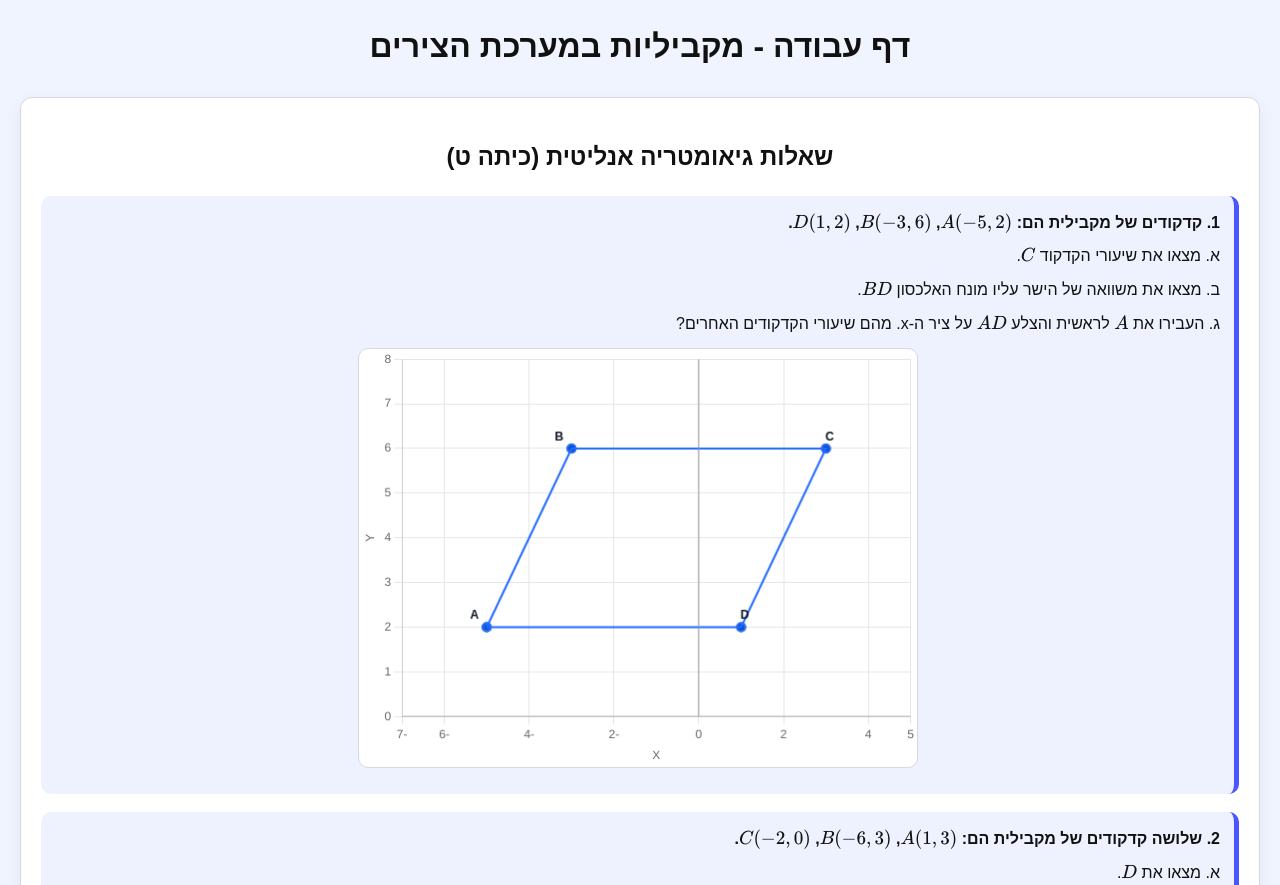
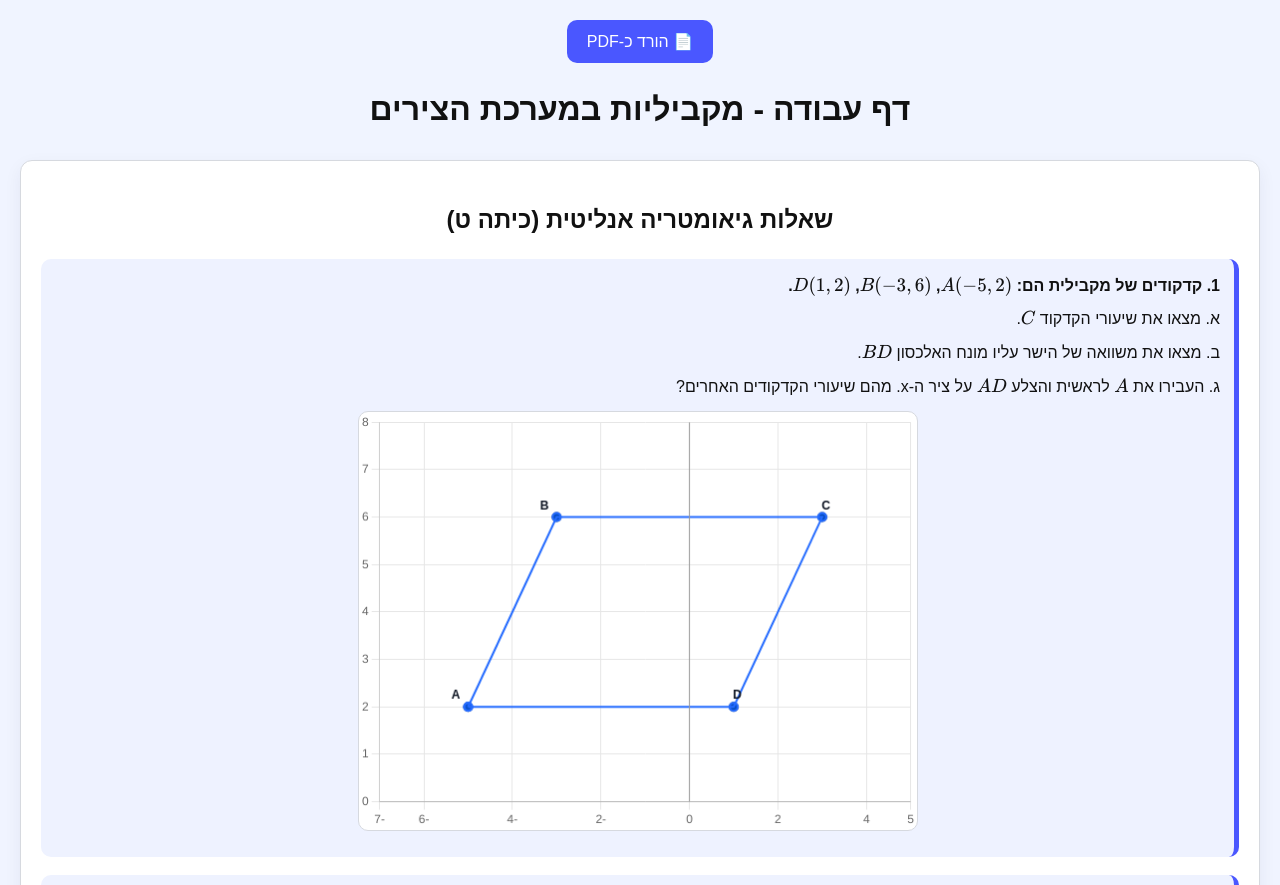
Before and after one commit to yanivmizrachiy/math-worksheets, a plain HTML site: page index.html in a window 1280 px wide. Shown: the top 885 px of the page. Drawn offline with nearby package versions, Linux system fonts and the light colour scheme.

Commit message:
Add PDF download functionality and styles

```diff
--- a/index.html
+++ b/index.html
@@ -10,6 +10,10 @@
 <script id="MathJax-script" async
         src="https://cdn.jsdelivr.net/npm/mathjax@3/es5/tex-mml-chtml.js"></script>
 
+<!-- 🔹 PDF libraries -->
+<script src="https://cdnjs.cloudflare.com/ajax/libs/html2canvas/1.4.1/html2canvas.min.js"></script>
+<script src="https://cdnjs.cloudflare.com/ajax/libs/jspdf/2.5.1/jspdf.umd.min.js"></script>
+
 <style>
   body { font-family: Arial, sans-serif; margin:20px; background:#f0f4ff; color:#111; line-height:1.6; }
   h1, h2 { text-align:center; }
@@ -19,9 +23,25 @@
   .sub-question { margin-top:8px; }
   canvas { display:block; margin:12px auto; width:560px; height:420px; background:#fff; border:1px solid #d6d9df; border-radius:10px; }
   @media (max-width:640px){ canvas{width:320px;height:240px;} }
+
+  /* 🔹 PDF button style */
+  #pdfButton {
+    padding:12px 20px;
+    background:#4a57ff;
+    color:white;
+    font-size:16px;
+    border:none;
+    border-radius:10px;
+    cursor:pointer;
+    display:block;
+    margin:20px auto;
+  }
 </style>
 </head>
 <body>
+
+<!-- 🔹 PDF DOWNLOAD BUTTON -->
+<button id="pdfButton" onclick="downloadPDF()">📄 הורד כ-PDF</button>
 
 <h1>דף עבודה - מקביליות במערכת הצירים</h1>
 
@@ -58,7 +78,7 @@
     <canvas id="chart3" width="560" height="420"></canvas>
   </div>
 
-  <!-- Q4 (you confirmed coordinates) -->
+  <!-- Q4 -->
   <div class="question">
     <div class="coordinates">4. \(A(-2,3)\), \(B(-2,7)\), \(C(0,5)\), \(D(0,1)\) (מתוך התמונה).</div>
     <div class="sub-question">א. האם הנתונים מאפשרים למצוא את היקף המקבילית? הסבירו.</div>
@@ -82,13 +102,30 @@
     <div class="sub-question">ב. מצאו משוואות הישרים עליהן מונחות \(CD\), \(AD\) ו-\(AB\).</div>
     <div class="sub-question">ג. מצאו את \(B\).</div>
     <div class="sub-question">ד. מהו אורך הגובה מ-\(B\) ל-\(CD\)?</div>
-    <div class="sub-question">ה. הוכיחו שהמשולשים \(AGH\) ו-\(ABD\) דומים (הקו \(y=5-x\) חותך ב-G ו-H).</div>
+    <div class="sub-question">ה. הוכיחו שהמשולשים \(AGH\) ו-\(ABD\) דומים.</div>
     <canvas id="chart6" width="560" height="420"></canvas>
   </div>
 
 </div>
 
 <script>
+/* ---------- PDF FUNCTION ---------- */
+async function downloadPDF() {
+    const { jsPDF } = window.jspdf;
+
+    const element = document.body; // export full page
+    const canvas = await html2canvas(element, { scale: 2 });
+
+    const imgData = canvas.toDataURL("image/png");
+    const pdf = new jsPDF("p", "mm", "a4");
+
+    const pdfWidth = 210;
+    const pdfHeight = (canvas.height * 210) / canvas.width;
+
+    pdf.addImage(imgData, "PNG", 0, 0, pdfWidth, pdfHeight);
+    pdf.save("worksheet.pdf");
+}
+
 /* ---------- helper utilities ---------- */
 function lineBounds(points) {
   const xs = points.map(p => p[0]), ys = points.map(p => p[1]);
@@ -96,7 +133,6 @@ function lineBounds(points) {
 }
 
 function labelPlugin(labels) {
-  // returns Chart.js plugin that draws labels (labels: [{x,y,label}])
   return {
     id: 'pointLabels',
     afterDraw(chart) {
@@ -107,7 +143,6 @@ function labelPlugin(labels) {
       labels.forEach(pt => {
         const xPixel = chart.scales.x.getPixelForValue(pt.x);
         const yPixel = chart.scales.y.getPixelForValue(pt.y);
-        // offset label a bit from point
         const offsetX = 8 * (pt.side === 'rtl' ? -1 : 1);
         ctx.fillText(pt.label, xPixel + offsetX, yPixel - 8);
       });
@@ -116,97 +151,77 @@ function labelPlugin(labels) {
   };
 }
 
-/* ---------- draw function ---------- */
 function drawPlane(canvasId, vertices, opts = {}) {
-  // vertices: array of {x,y,label} in order A->B->C->D
-  // compute bounds
   const coords = vertices.map(v => [v.x, v.y]);
   const bounds = lineBounds(coords);
-
-  // include axes lines coordinates
   const xmin = bounds.minX, xmax = bounds.maxX, ymin = bounds.minY, ymax = bounds.maxY;
 
-  // axes as datasets
   const axisX = [{x:xmin, y:0}, {x:xmax, y:0}];
   const axisY = [{x:0, y:ymin}, {x:0, y:ymax}];
 
   const closed = coords.concat([coords[0]]);
 
   const ctx = document.getElementById(canvasId).getContext('2d');
-  // destroy existing chart on same canvas (if any)
-  if (ctx.chartInstance) { ctx.chartInstance.destroy(); ctx.chartInstance = null; }
+  if (ctx.chartInstance) ctx.chartInstance.destroy();
 
   const labelPts = vertices.map(v => ({x:v.x, y:v.y, label:v.label, side:v.side || 'ltr'}));
 
-  // create chart
   const chart = new Chart(ctx, {
     type: 'scatter',
     data: {
       datasets: [
-        // axes (drawn as thin gray lines)
-        { label:'x-axis', data: axisX, showLine:true, borderColor:'#999', pointRadius:0, borderWidth:1, tension:0 },
-        { label:'y-axis', data: axisY, showLine:true, borderColor:'#999', pointRadius:0, borderWidth:1, tension:0 },
-        // parallelogram fill and border
-        { label:'par', data: closed.map(p => ({x:p[0], y:p[1]})), showLine:true, fill:true, borderColor:'#246bff', backgroundColor:'rgba(36,107,255,0.18)', pointRadius:4, borderWidth:2, tension:0 },
-        // vertices as visible points (so labels look at points)
-        { label:'verts', data: coords.map(p=>({x:p[0], y:p[1]})), showLine:false, pointRadius:5, pointStyle:'circle', backgroundColor:'#0047b3' }
+        { data: axisX, showLine:true, borderColor:'#999', pointRadius:0, borderWidth:1 },
+        { data: axisY, showLine:true, borderColor:'#999', pointRadius:0, borderWidth:1 },
+        { data: closed.map(p => ({x:p[0], y:p[1]})), showLine:true, fill:true,
+          borderColor:'#246bff', backgroundColor:'rgba(36,107,255,0.18)', pointRadius:4, borderWidth:2 },
+        { data: coords.map(p=>({x:p[0], y:p[1]})), showLine:false, pointRadius:5, backgroundColor:'#0047b3' }
       ]
     },
     options: {
-      responsive: false,
-      maintainAspectRatio: false,
-      scales: {
-        x: { type:'linear', min: xmin, max: xmax, title:{display:true, text:'X'}, grid:{color:'#e6e6e6'} },
-        y: { type:'linear', min: ymin, max: ymax, title:{display:true, text:'Y'}, grid:{color:'#e6e6e6'} }
+      responsive:false,
+      maintainAspectRatio:false,
+      scales:{
+        x:{min:xmin, max:xmax, grid:{color:'#e6e6e6'}},
+        y:{min:ymin, max:ymax, grid:{color:'#e6e6e6'}}
       },
-      plugins: { legend: { display:false } }
+      plugins:{legend:{display:false}}
     },
-    plugins: [ labelPlugin(labelPts) ]
+    plugins:[labelPlugin(labelPts)]
   });
 
   ctx.chartInstance = chart;
 }
 
-/* ---------- compute vertices for each question ---------- */
-/* Q1: A(-5,2), B(-3,6), D(1,2) -> C = B + (D - A) */
-const Q1_A = {x:-5,y:2,label:'A'}, Q1_B = {x:-3,y:6,label:'B'}, Q1_D = {x:1,y:2,label:'D'};
-const Q1_C = { x: Q1_B.x + (Q1_D.x - Q1_A.x), y: Q1_B.y + (Q1_D.y - Q1_A.y), label:'C' };
+/* ---------- compute vertices ---------- */
+const Q1_A={x:-5,y:2,label:'A'},Q1_B={x:-3,y:6,label:'B'},Q1_D={x:1,y:2,label:'D'};
+const Q1_C={x:Q1_B.x+(Q1_D.x-Q1_A.x),y:Q1_B.y+(Q1_D.y-Q1_A.y),label:'C'};
 
-/* Q2: A(1,3), B(-6,3), C(-2,0) -> D = C + (A - B) */
-const Q2_A = {x:1,y:3,label:'A'}, Q2_B = {x:-6,y:3,label:'B'}, Q2_C = {x:-2,y:0,label:'C'};
-const Q2_D = { x: Q2_C.x + (Q2_A.x - Q2_B.x), y: Q2_C.y + (Q2_A.y - Q2_B.y), label:'D' };
+const Q2_A={x:1,y:3,label:'A'},Q2_B={x:-6,y:3,label:'B'},Q2_C={x:-2,y:0,label:'C'};
+const Q2_D={x:Q2_C.x+(Q2_A.x-Q2_B.x),y:Q2_C.y+(Q2_A.y-Q2_B.y),label:'D'};
 
-/* Q3: Given C(7,3), AB on x-axis, AD on y=x.
-   We solved earlier: t = 3; B = (4,0); choose A=(0,0); D = A + (3,3) = (3,3). */
-const Q3_A = {x:0,y:0,label:'A'}, Q3_B = {x:4,y:0,label:'B'}, Q3_D = {x:3,y:3,label:'D'}, Q3_C = {x:7,y:3,label:'C'};
+const Q3_A={x:0,y:0,label:'A'},Q3_B={x:4,y:0,label:'B'},Q3_D={x:3,y:3,label:'D'},Q3_C={x:7,y:3,label:'C'};
 
-/* Q4: as confirmed: A(-2,3), B(-2,7), C(0,5), D(0,1) */
-const Q4_A = {x:-2,y:3,label:'A'}, Q4_B = {x:-2,y:7,label:'B'}, Q4_C = {x:0,y:5,label:'C'}, Q4_D = {x:0,y:1,label:'D'};
+const Q4_A={x:-2,y:3,label:'A'},Q4_B={x:-2,y:7,label:'B'},Q4_C={x:0,y:5,label:'C'},Q4_D={x:0,y:1,label:'D'};
 
-/* Q5: solved: A(-3,-5), B(-1,1), C(3,5), D(1,-1) */
-const Q5_A = {x:-3,y:-5,label:'A'}, Q5_B = {x:-1,y:1,label:'B'}, Q5_C = {x:3,y:5,label:'C'}, Q5_D = {x:1,y:-1,label:'D'};
+const Q5_A={x:-3,y:-5,label:'A'},Q5_B={x:-1,y:1,label:'B'},Q5_C={x:3,y:5,label:'C'},Q5_D={x:1,y:-1,label:'D'};
 
-/* Q6: D(4,4), C(4,10), BC on y=0.5x+8, BD on y=8-x.
-   Intersection B of BC and BD -> B=(0,8). A = D + (B - C) = (0,2) */
-const Q6_D = {x:4,y:4,label:'D'}, Q6_C = {x:4,y:10,label:'C'};
-const Q6_B = {x:0,y:8,label:'B'}, Q6_A = {x: Q6_D.x + (Q6_B.x - Q6_C.x), y: Q6_D.y + (Q6_B.y - Q6_C.y), label:'A'}; // (0,2)
+const Q6_D={x:4,y:4,label:'D'},Q6_C={x:4,y:10,label:'C'};
+const Q6_B={x:0,y:8,label:'B'},Q6_A={x:0,y:2,label:'A'};
 
-/* Add optional 'side' to labels to avoid overlap on RTL layout */
-Q1_A.side='rtl'; Q1_B.side='rtl'; Q1_C.side='ltr'; Q1_D.side='ltr';
-Q2_A.side='rtl'; Q2_B.side='rtl'; Q2_C.side='ltr'; Q2_D.side='ltr';
-Q3_A.side='rtl'; Q3_B.side='rtl'; Q3_C.side='ltr'; Q3_D.side='ltr';
-Q4_A.side='rtl'; Q4_B.side='rtl'; Q4_C.side='ltr'; Q4_D.side='ltr';
-Q5_A.side='rtl'; Q5_B.side='rtl'; Q5_C.side='ltr'; Q5_D.side='ltr';
-Q6_A.side='rtl'; Q6_B.side='rtl'; Q6_C.side='ltr'; Q6_D.side='ltr';
+Q1_A.side='rtl';Q1_B.side='rtl';Q1_C.side='ltr';Q1_D.side='ltr';
+Q2_A.side='rtl';Q2_B.side='rtl';Q2_C.side='ltr';Q2_D.side='ltr';
+Q3_A.side='rtl';Q3_B.side='rtl';Q3_C.side='ltr';Q3_D.side='ltr';
+Q4_A.side='rtl';Q4_B.side='rtl';Q4_C.side='ltr';Q4_D.side='ltr';
+Q5_A.side='rtl';Q5_B.side='rtl';Q5_C.side='ltr';Q5_D.side='ltr';
+Q6_A.side='rtl';Q6_B.side='rtl';Q6_C.side='ltr';Q6_D.side='ltr';
 
-/* ---------- draw everything after load ---------- */
-window.addEventListener('load', () => {
-  drawPlane('chart1', [Q1_A, Q1_B, Q1_C, Q1_D]);
-  drawPlane('chart2', [Q2_A, Q2_B, Q2_C, Q2_D]);
-  drawPlane('chart3', [Q3_A, Q3_B, Q3_C, Q3_D]);
-  drawPlane('chart4', [Q4_A, Q4_B, Q4_C, Q4_D]);
-  drawPlane('chart5', [Q5_A, Q5_B, Q5_C, Q5_D]);
-  drawPlane('chart6', [Q6_A, Q6_B, Q6_C, Q6_D]);
+window.addEventListener('load',()=>{
+  drawPlane('chart1',[Q1_A,Q1_B,Q1_C,Q1_D]);
+  drawPlane('chart2',[Q2_A,Q2_B,Q2_C,Q2_D]);
+  drawPlane('chart3',[Q3_A,Q3_B,Q3_C,Q3_D]);
+  drawPlane('chart4',[Q4_A,Q4_B,Q4_C,Q4_D]);
+  drawPlane('chart5',[Q5_A,Q5_B,Q5_C,Q5_D]);
+  drawPlane('chart6',[Q6_A,Q6_B,Q6_C,Q6_D]);
 });
 </script>
 
```
